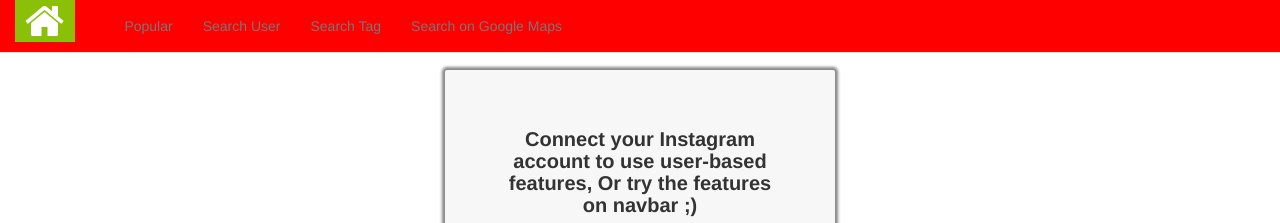
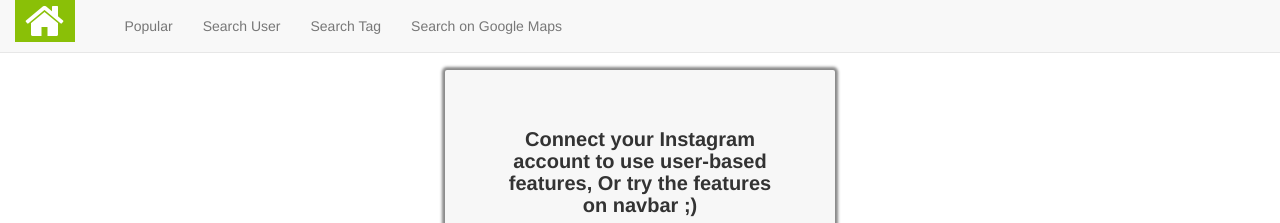
Before and after one commit to arduino731/angular_instagram_api, a website: page public/index.html in a window 1280 px wide. Shown: the top 223 px of the page. Drawn offline with nearby package versions, Linux system fonts and the light colour scheme; some packages are replaced by stand-ins of ours.

```diff
--- a/public/views/common/header.html
+++ b/public/views/common/header.html
@@ -1,5 +1,5 @@
 <!--<nav ng-controller="navController" class="navbar-fixed-top">-->
-<nav ng-controller="navController" class="navbar navbar-fixed-top navbar-default" style="background-color:red;">
+<nav ng-controller="navController" class="navbar navbar-fixed-top navbar-default">
   <div class="container-fluid">
     <!-- Brand and toggle get grouped for better mobile display -->
     <div class="navbar-header">
```
